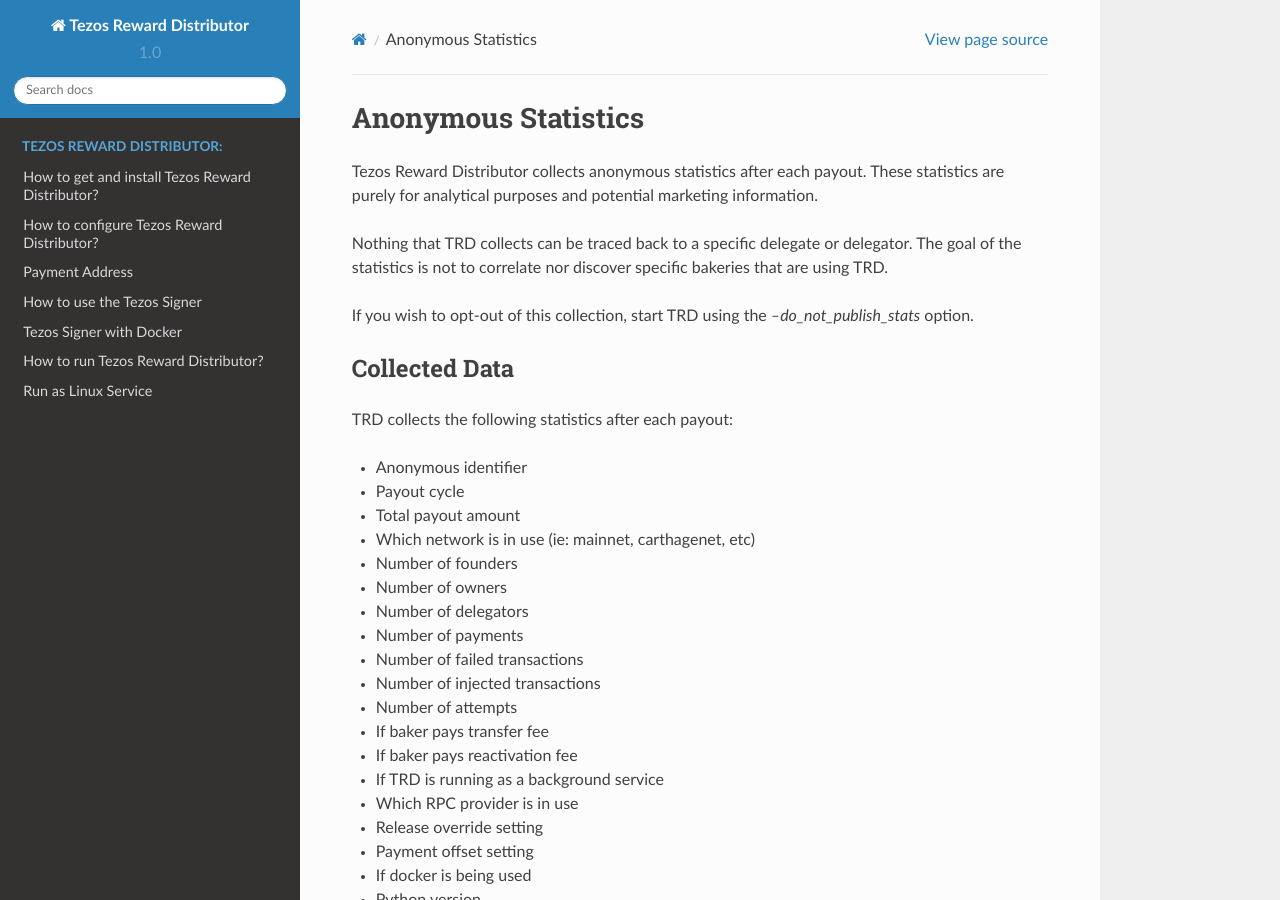
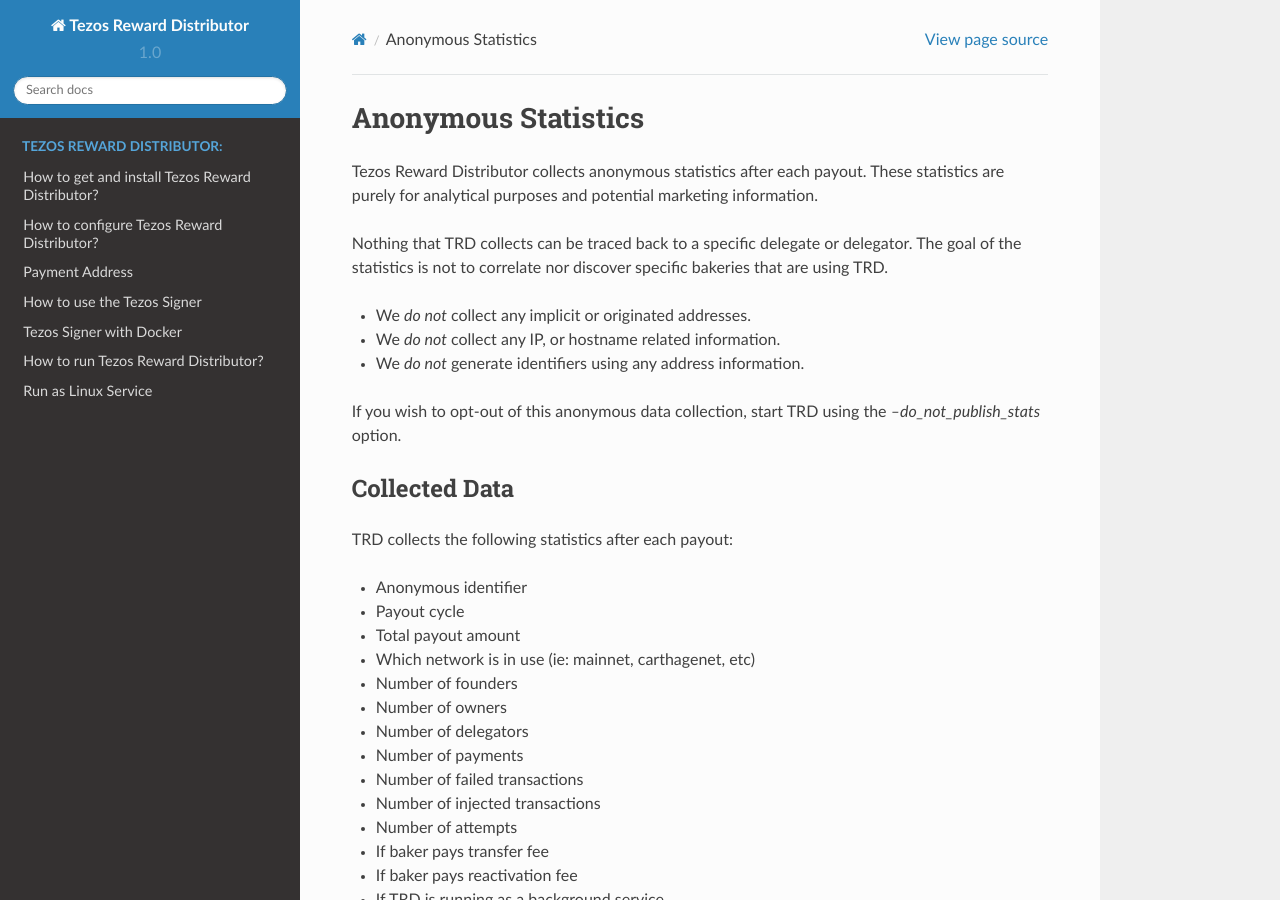
Before and after one commit to tezos-reward-distributor-organization/tezos-reward-distributor, a Sphinx documentation site: the page built from docs/statistics.rst, in a window 1280 px wide and 900 px high. Built offline with Sphinx 7.4.7 and the Read the Docs theme 2.0.0, drawn with Linux system fonts in a browser that asks for light colours; pages that are not in the unit, such as notebooks, are missing from menus.

Commit message:
Clarified what we do not collect

```diff
--- a/docs/statistics.rst
+++ b/docs/statistics.rst
@@ -5,7 +5,11 @@
 
 Nothing that TRD collects can be traced back to a specific delegate or delegator. The goal of the statistics is not to correlate nor discover specific bakeries that are using TRD.
 
-If you wish to opt-out of this collection, start TRD using the `--do_not_publish_stats` option.
+* We *do not* collect any implicit or originated addresses.
+* We *do not* collect any IP, or hostname related information.
+* We *do not* generate identifiers using any address information.
+
+If you wish to opt-out of this anonymous data collection, start TRD using the `--do_not_publish_stats` option.
 
 Collected Data
 --------------
```
